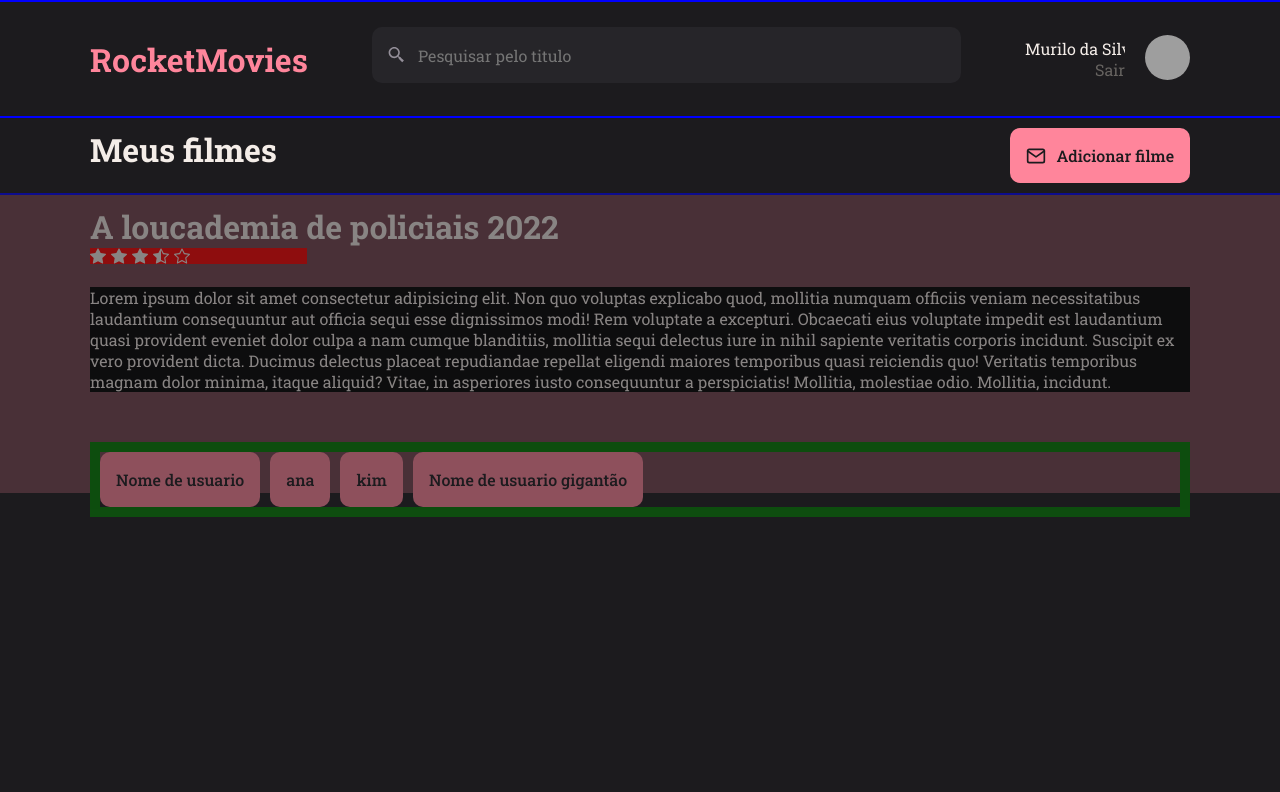
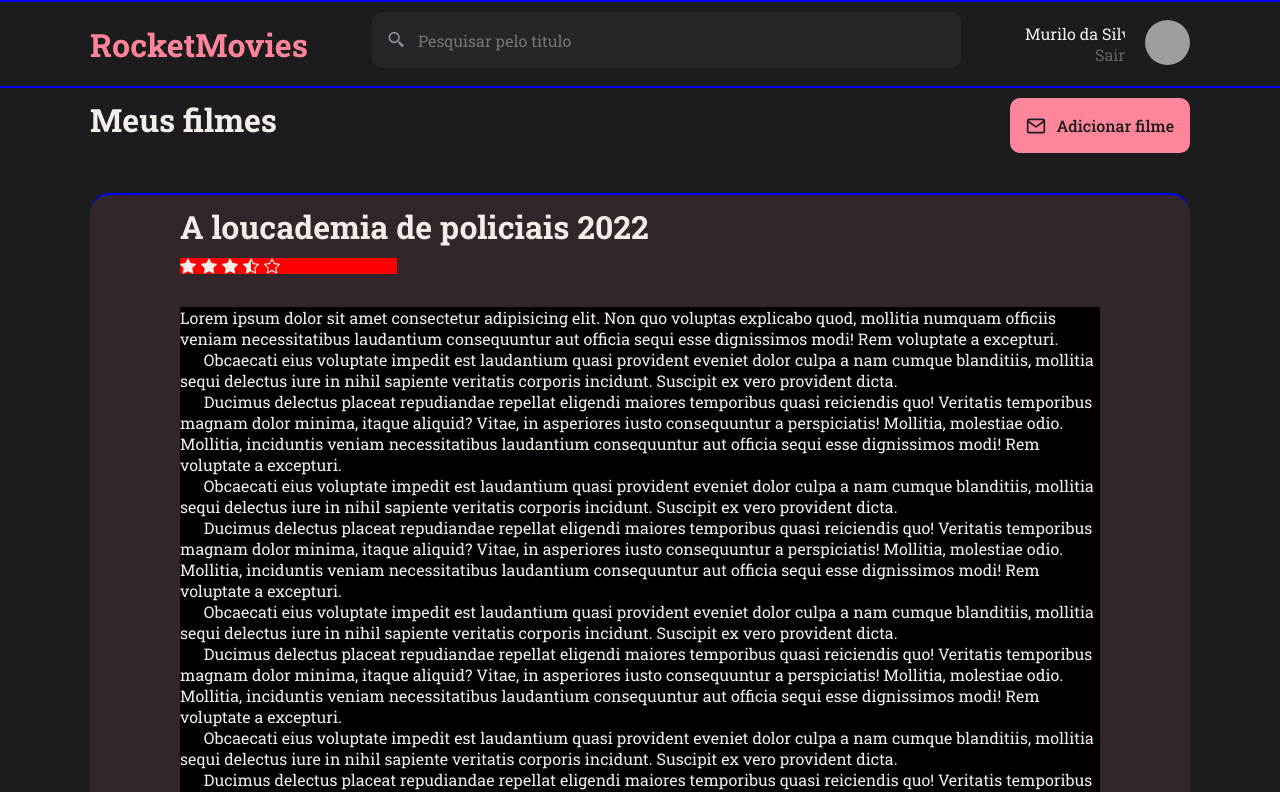
Before and after one commit to MullerHub/Rocketseat-Explorer, a React (Vite) app in the folder Stage0902_desafio/RocketMovies/: page / in a window 1280 px wide. Shown: the top 792 px of the page. Built offline with nearby package versions, Linux system fonts and the light colour scheme; grey boxes are pictures that could not be loaded.

Commit message:
SectionMovies att

```diff
--- a/Stage0902_desafio/RocketMovies/src/components/SectionMovies/styles.js
+++ b/Stage0902_desafio/RocketMovies/src/components/SectionMovies/styles.js
@@ -1,15 +1,18 @@
 import styled from 'styled-components'
 
 export const Container = styled.div`
-  width: 100%;
-  height: 300px;
-  background-color: ${({ theme }) => theme.COLORS.BUTTON_BG};
-  opacity: 0.5;
+  max-width: 100%;
+  max-height: 100%;
+  margin: 30px 90px;
+  background-color: ${({ theme }) => theme.COLORS.BUTTON_BG_1};
+  border-radius: 20px;
   display: flex;
   flex-direction: column;
   gap: 50px;
 
   > header {
+    gap: 10px;
+    margin-bottom: 20px;
     display: flex;
     width: 217px;
     height: 32px;
@@ -29,6 +32,9 @@ export const Container = styled.div`
 
   p {
     background-color: black;
+    overflow: hidden;
+    white-space: pre-wrap;
+    text-overflow: ellipsis;
   }
 
   > div {
@@ -37,9 +43,10 @@ export const Container = styled.div`
     max-width: 100%;
     border: 10px solid green;
 
-    div {
+    button {
       max-width: 100%;
-      border: 2px solid red;
+      background-color: ${({ theme }) => theme.COLORS.GRAY_300};
+      color: ${({ theme }) => theme.COLORS.WHITE};
     }
   }
 `
--- a/Stage0902_desafio/RocketMovies/src/pages/Home/index.jsx
+++ b/Stage0902_desafio/RocketMovies/src/pages/Home/index.jsx
@@ -15,6 +15,16 @@ export function Home() {
 
       <SectionMovies title="A loucademia de policiais 2022" subtitle="Lorem ipsum dolor sit amet consectetur adipisicing elit. Non quo voluptas explicabo quod, mollitia numquam officiis veniam necessitatibus laudantium consequuntur aut officia sequi esse dignissimos modi! Rem voluptate a excepturi.
       Obcaecati eius voluptate impedit est laudantium quasi provident eveniet dolor culpa a nam cumque blanditiis, mollitia sequi delectus iure in nihil sapiente veritatis corporis incidunt. Suscipit ex vero provident dicta.
+      Ducimus delectus placeat repudiandae repellat eligendi maiores temporibus quasi reiciendis quo! Veritatis temporibus magnam dolor minima, itaque aliquid? Vitae, in asperiores iusto consequuntur a perspiciatis! Mollitia, molestiae odio. Mollitia, inciduntis veniam necessitatibus laudantium consequuntur aut officia sequi esse dignissimos modi! Rem voluptate a excepturi.
+      Obcaecati eius voluptate impedit est laudantium quasi provident eveniet dolor culpa a nam cumque blanditiis, mollitia sequi delectus iure in nihil sapiente veritatis corporis incidunt. Suscipit ex vero provident dicta.
+      Ducimus delectus placeat repudiandae repellat eligendi maiores temporibus quasi reiciendis quo! Veritatis temporibus magnam dolor minima, itaque aliquid? Vitae, in asperiores iusto consequuntur a perspiciatis! Mollitia, molestiae odio. Mollitia, inciduntis veniam necessitatibus laudantium consequuntur aut officia sequi esse dignissimos modi! Rem voluptate a excepturi.
+      Obcaecati eius voluptate impedit est laudantium quasi provident eveniet dolor culpa a nam cumque blanditiis, mollitia sequi delectus iure in nihil sapiente veritatis corporis incidunt. Suscipit ex vero provident dicta.
+      Ducimus delectus placeat repudiandae repellat eligendi maiores temporibus quasi reiciendis quo! Veritatis temporibus magnam dolor minima, itaque aliquid? Vitae, in asperiores iusto consequuntur a perspiciatis! Mollitia, molestiae odio. Mollitia, inciduntis veniam necessitatibus laudantium consequuntur aut officia sequi esse dignissimos modi! Rem voluptate a excepturi.
+      Obcaecati eius voluptate impedit est laudantium quasi provident eveniet dolor culpa a nam cumque blanditiis, mollitia sequi delectus iure in nihil sapiente veritatis corporis incidunt. Suscipit ex vero provident dicta.
+      Ducimus delectus placeat repudiandae repellat eligendi maiores temporibus quasi reiciendis quo! Veritatis temporibus magnam dolor minima, itaque aliquid? Vitae, in asperiores iusto consequuntur a perspiciatis! Mollitia, molestiae odio. Mollitia, inciduntis veniam necessitatibus laudantium consequuntur aut officia sequi esse dignissimos modi! Rem voluptate a excepturi.
+      Obcaecati eius voluptate impedit est laudantium quasi provident eveniet dolor culpa a nam cumque blanditiis, mollitia sequi delectus iure in nihil sapiente veritatis corporis incidunt. Suscipit ex vero provident dicta.
+      Obcaecati eius voluptate impedit est laudantium quasi provident eveniet dolor culpa a nam cumque blanditiis, mollitia sequi delectus iure in nihil sapiente veritatis corporis incidunt. Suscipit ex vero provident dicta.
+      Obcaecati eius voluptate impedit est laudantium quasi provident eveniet dolor culpa a nam cumque blanditiis, mollitia sequi delectus iure in nihil sapiente veritatis corporis incidunt. Suscipit ex vero provident dicta.
       Ducimus delectus placeat repudiandae repellat eligendi maiores temporibus quasi reiciendis quo! Veritatis temporibus magnam dolor minima, itaque aliquid? Vitae, in asperiores iusto consequuntur a perspiciatis! Mollitia, molestiae odio. Mollitia, incidunt."  >
         {console.log("section entrou")}
       </SectionMovies>
--- a/Stage0902_desafio/RocketMovies/src/styles/theme.js
+++ b/Stage0902_desafio/RocketMovies/src/styles/theme.js
@@ -7,7 +7,8 @@ export default {
 
     WHITE: '#F4EDE8',
     BUTTON: '#FF859B',
-    BUTTON_BG: 'RGBA(255,133,155,0.4)',
+    BUTTON_BG: 'RGBA(255,133,155,0.6)',
+    BUTTON_BG_1: 'RGBA(255,133,155,0.1)',
     BUTTON_BG_2: '#282124',
     BUTTON_BG_3: '#312E38',
 
```
